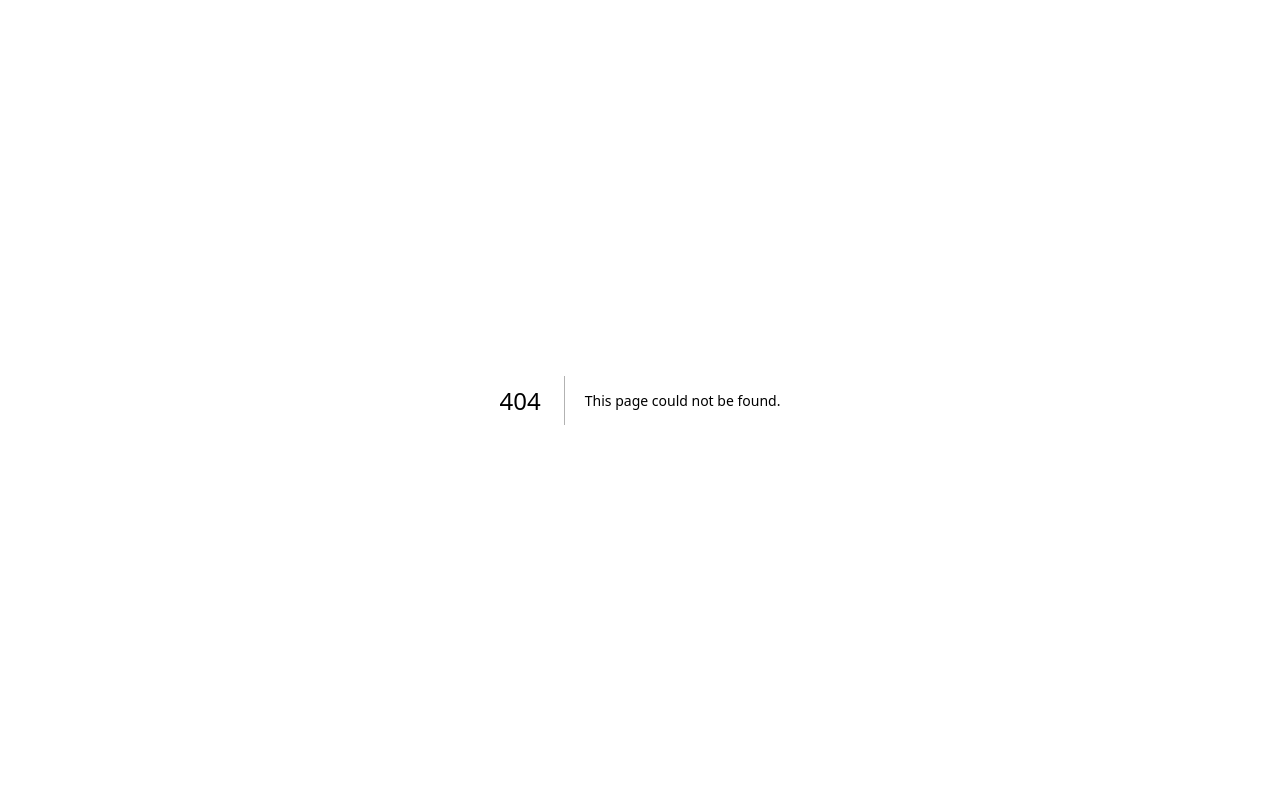
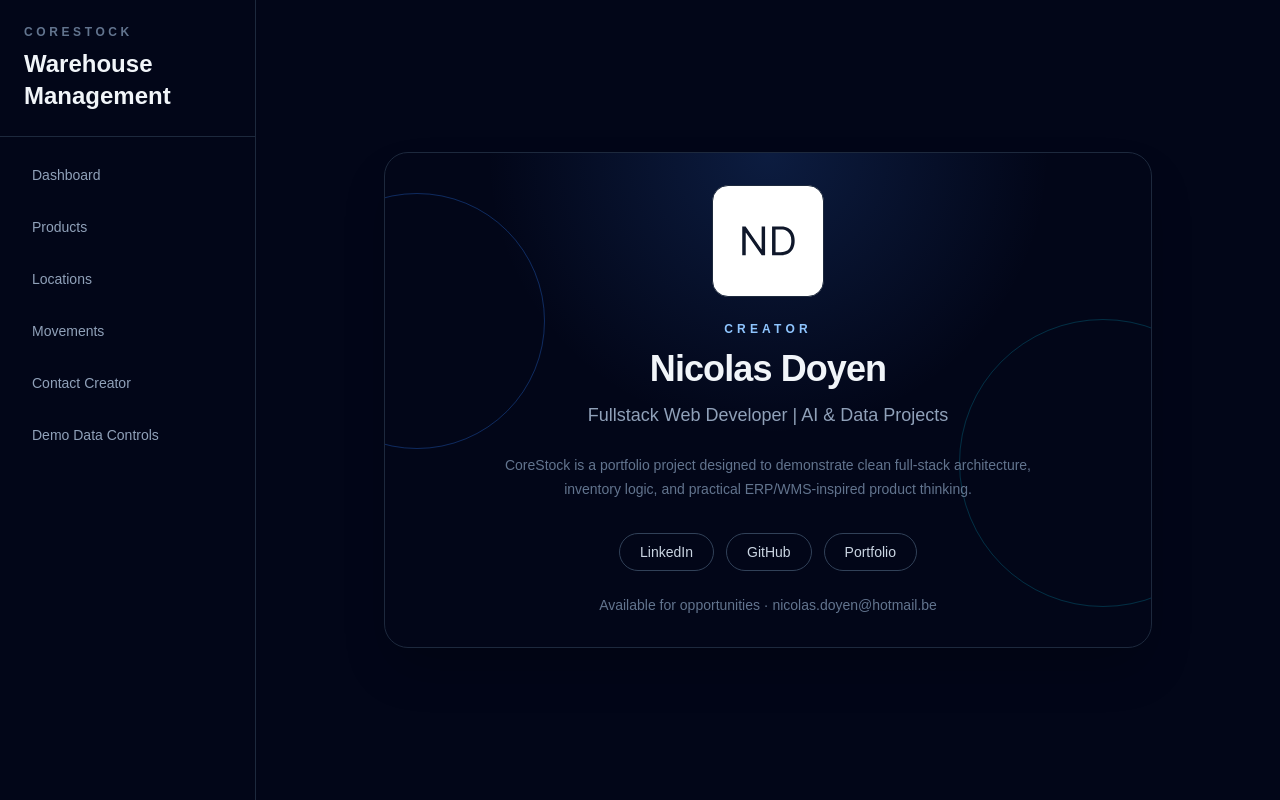
Before and after one commit to conidyn/CoreStock, a Next.js app in the folder frontend/: page /contact in a window 1280 px wide. Before the commit this address had no page. Built offline with nearby package versions, Linux system fonts and the light colour scheme.

Commit message:
feat: add creator contact page

```diff
--- /dev/null
+++ b/frontend/src/app/contact/page.tsx
@@ -0,0 +1,73 @@
+import { DashboardLayout } from "@/components/layout/DashboardLayout";
+
+const links = [
+    {
+        label: "LinkedIn",
+        href: "https://www.linkedin.com/in/nicolas-doyen/",
+    },
+    {
+        label: "GitHub",
+        href: "https://github.com/conidyn",
+    },
+    {
+        label: "Portfolio",
+        href: "https://nicolas-doyen.vercel.app/",
+    },
+];
+
+export default function ContactPage() {
+    return (
+        <DashboardLayout>
+            <div className="flex min-h-[calc(100vh-4rem)] w-full items-center justify-center py-10">
+                <section className="relative w-full max-w-3xl overflow-hidden rounded-3xl border border-slate-800 bg-slate-950 p-8 shadow-2xl">
+                    <div className="absolute -left-24 top-10 h-64 w-64 rounded-full border border-blue-500/30" />
+                    <div className="absolute -right-24 bottom-10 h-72 w-72 rounded-full border border-cyan-400/20" />
+                    <div className="absolute inset-0 bg-[radial-gradient(circle_at_top,rgba(59,130,246,0.18),transparent_45%)]" />
+
+                    <div className="relative z-10 flex flex-col items-center text-center">
+                        <img
+                            src="/creator/nd-logo.svg"
+                            alt="Nicolas Doyen logo"
+                            className="h-28 w-28 rounded-2xl border border-slate-800 bg-white p-4"
+                        />
+
+                        <p className="mt-6 text-xs font-semibold uppercase tracking-[0.35em] text-blue-300">
+                            Creator
+                        </p>
+
+                        <h1 className="mt-3 text-4xl font-bold tracking-tight text-slate-100">
+                            Nicolas Doyen
+                        </h1>
+
+                        <p className="mt-3 text-lg text-slate-400">
+                            Fullstack Web Developer | AI & Data Projects
+                        </p>
+
+                        <p className="mt-6 max-w-xl text-sm leading-6 text-slate-500">
+                            CoreStock is a portfolio project designed to demonstrate clean
+                            full-stack architecture, inventory logic, and practical
+                            ERP/WMS-inspired product thinking.
+                        </p>
+
+                        <div className="mt-8 flex flex-wrap justify-center gap-3">
+                            {links.map((link) => (
+                                <a
+                                    key={link.label}
+                                    href={link.href}
+                                    target="_blank"
+                                    rel="noreferrer"
+                                    className="rounded-full border border-slate-700 px-5 py-2 text-sm font-medium text-slate-300 transition hover:border-blue-400 hover:text-blue-300"
+                                >
+                                    {link.label}
+                                </a>
+                            ))}
+                        </div>
+                        <p className="mt-6 text-sm text-slate-500">
+                            Available for opportunities · nicolas.doyen@hotmail.be
+                        </p>
+                    </div>
+                </section>
+            </div>
+        </DashboardLayout>
+    );
+}
```
Also changed, not shown: frontend/public/creator/nd-logo.svg (added).
